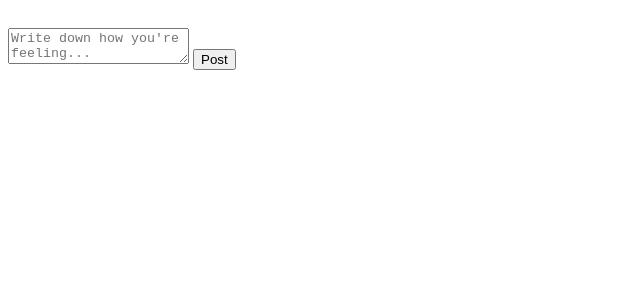
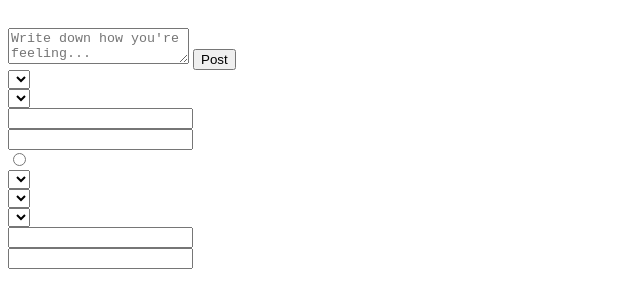
Before and after one commit to KarginSeryal/WebDev_Final_Project, a plain HTML site: page index.html in a window 1280 px wide. Shown: the part 211-518 px from the top of the page, without its empty margins (0-640 px from the left). Drawn offline with Linux system fonts and the light colour scheme.

Commit message:
html input fields

```diff
--- a/index.html
+++ b/index.html
@@ -47,6 +47,46 @@
                 <div class="post-section">
                     <textarea id="post-input" placeholder="Write down how you're feeling..."></textarea>
                     <button id="post-btn" class="primary-btn">Post</button>
+                    <div id="select-1">
+                        <select id="main-category" >
+                            <option></option>
+                        </select>
+                    </div>
+                    <div id="select-2">
+                        <select id="affected" >
+                            <option></option>
+                        </select>
+                    </div>
+                    <div id="write-1">
+                        <input id="issue-description" type="text">
+                    </div>
+                    <div id="write-2">
+                        <input id="attempts" type="text">
+                    </div>
+                    <div id="MCQ-1">
+                        <input type="radio"><br>
+                    </div>
+                    <div id="select-3">
+                        <select id="room-floor">
+                            <option></option>
+                        </select>
+                    </div>
+                    <div id="select-4">
+                        <select id="room-wing">
+                            <option></option>
+                        </select>
+                    </div>
+                    <div id="select-5">
+                        <select id="room-number">
+                            <option></option>
+                        </select>
+                    </div>
+                    <div id="write-3">
+                        <input id="computer-station" type="text">
+                    </div>
+                    <div id="write-2">
+                        <input id="teacher" type="text">
+                    </div>
                 </div>
             </div>
         </section>
```
